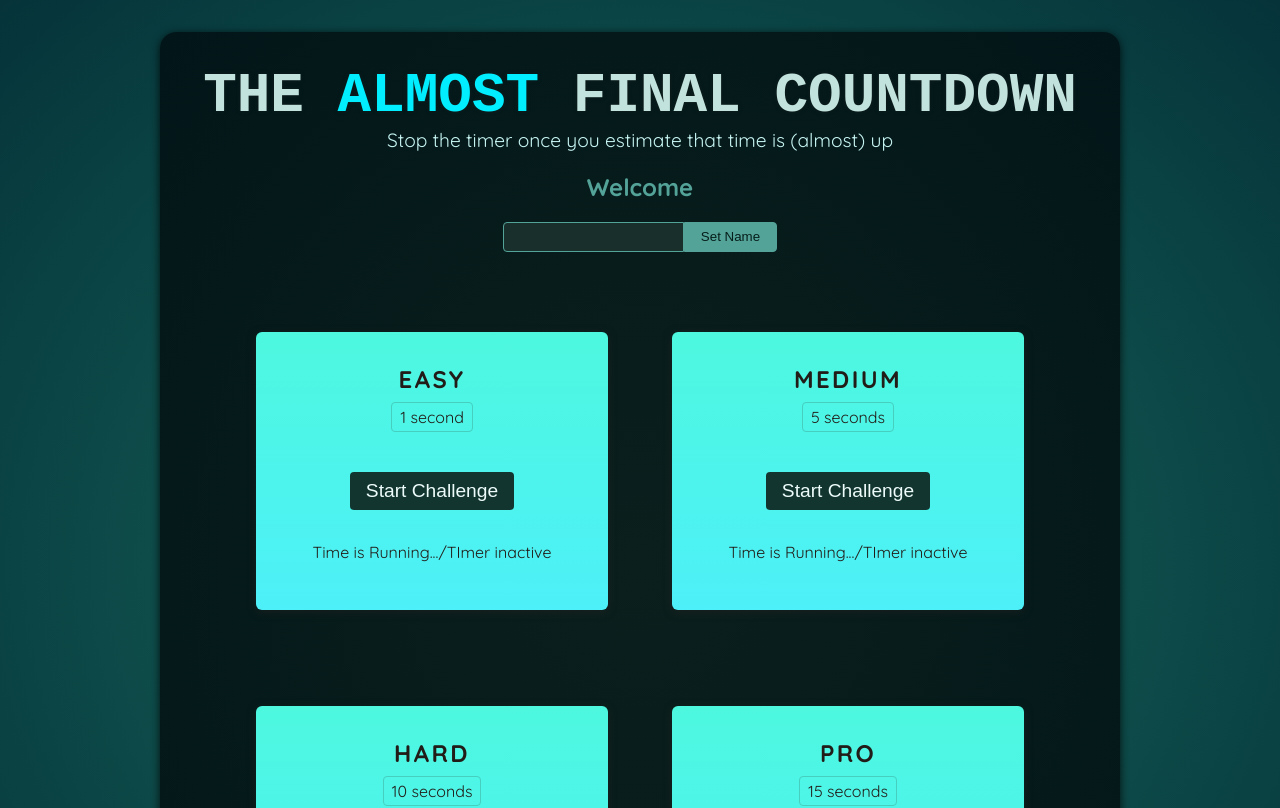
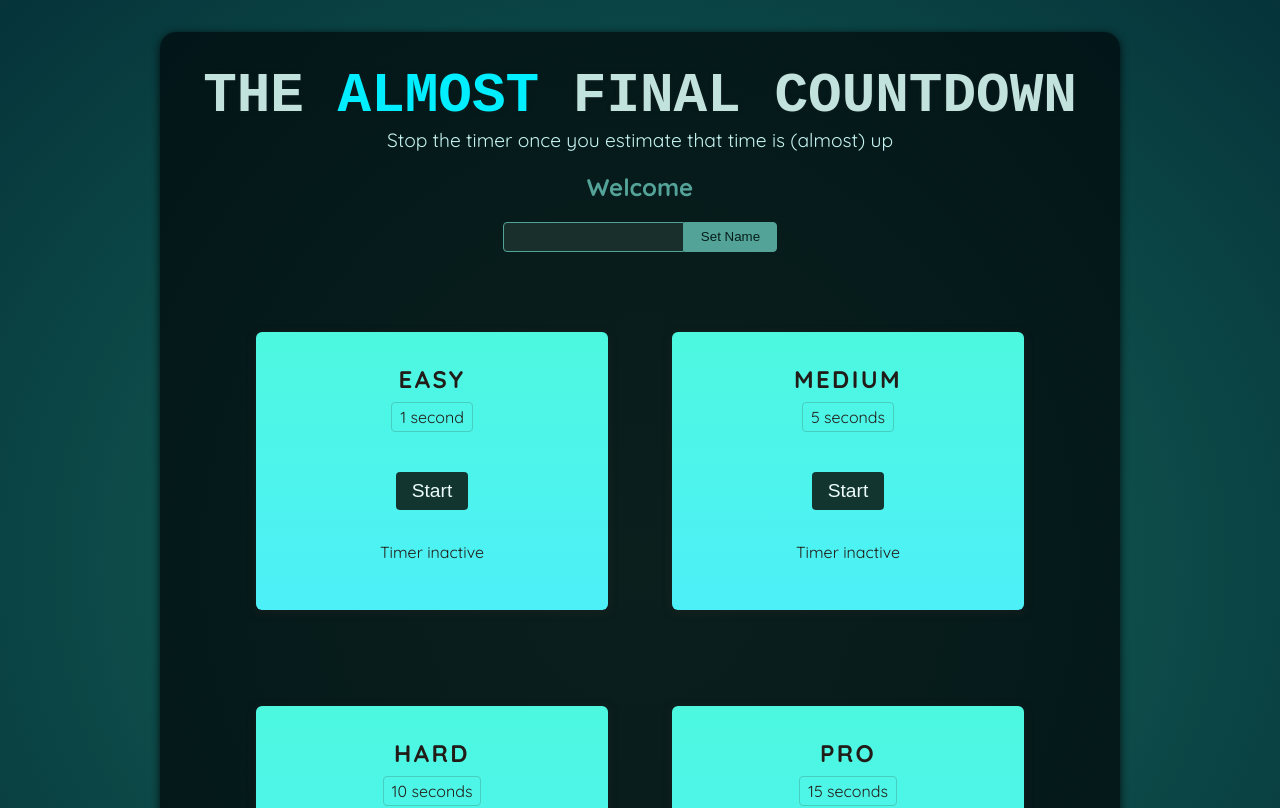
Before and after one commit to Razor25000/game-compte-rebours, a React (Vite) app: page / in a window 1280 px wide. Shown: the top 808 px of the page. Built offline with nearby package versions, Linux system fonts and the light colour scheme; a web font is replaced by a local one.

Commit message:
Setting Timers & Managing State

```diff
--- a/src/App.jsx
+++ b/src/App.jsx
@@ -1,7 +1,9 @@
+
 import Player from './components/Player.jsx';
 import TimerChallenge from './components/TimerChallenge.jsx';
 
 function App() {
+
   return (
     <>
       <Player />
--- a/src/components/TimerChallenge.jsx
+++ b/src/components/TimerChallenge.jsx
@@ -1,14 +1,28 @@
+import { useState } from "react";
+
 const TimerChallenge = ({title,targetTime}) => {
+    const [timerStarted, setTimerStarted] = useState(false);
+    const [timerExpired, setTimerExpired] = useState(false);
+    function handleStart() {
+        setTimerStarted(true);
+        setTimeout(() => {
+            setTimerExpired(true);
+        }, targetTime * 1000);
+    }
+    function handleStop(){
+
+    }
   return (
     <section className="challenge">
     <h2>{title}</h2>
+    {timerExpired && <p>You lost !!</p>}
     <p className="challenge-time">
     {targetTime} second{targetTime > 1 ? 's' : ''}
     </p>
     <p>
-        <button>Start Challenge</button>
+        <button onClick={handleStart}>{timerStarted ? "Stop" : "Start"}</button>
     </p>
-    <p className="">Time is Running.../TImer inactive</p>
+    <p className={timerStarted ? "active" : ""}>{timerStarted ? "Time is Running..." : "Timer inactive"}</p>
     </section>
   )
 }
```
